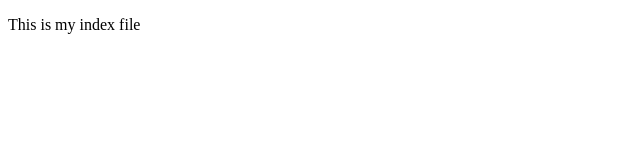
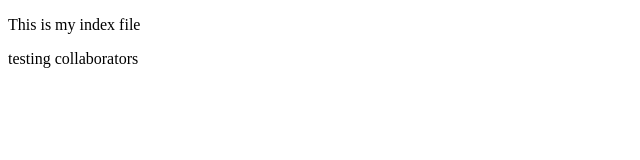
Before and after one commit to inakollusudha/repo-1, a plain HTML site: page index.html in a window 1280 px wide. Shown: the whole page, without its empty margins (0-640 px from the left). Drawn offline with Linux system fonts and the light colour scheme.

Commit message:
line about collaborators

```diff
--- a/index.html
+++ b/index.html
@@ -8,5 +8,6 @@
 </head>
 <body>
     <p>This is my index file</p>
+    <p>testing collaborators</p>
 </body>
 </html>
```
